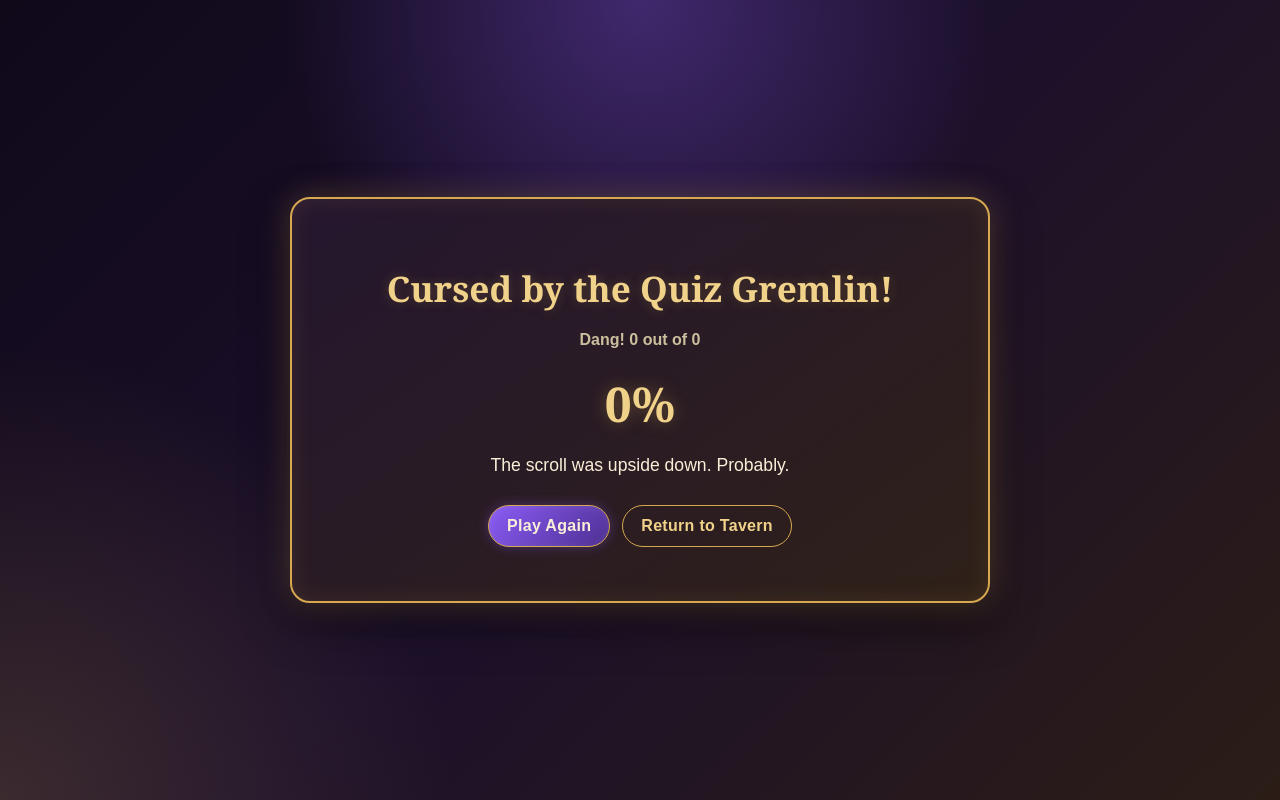
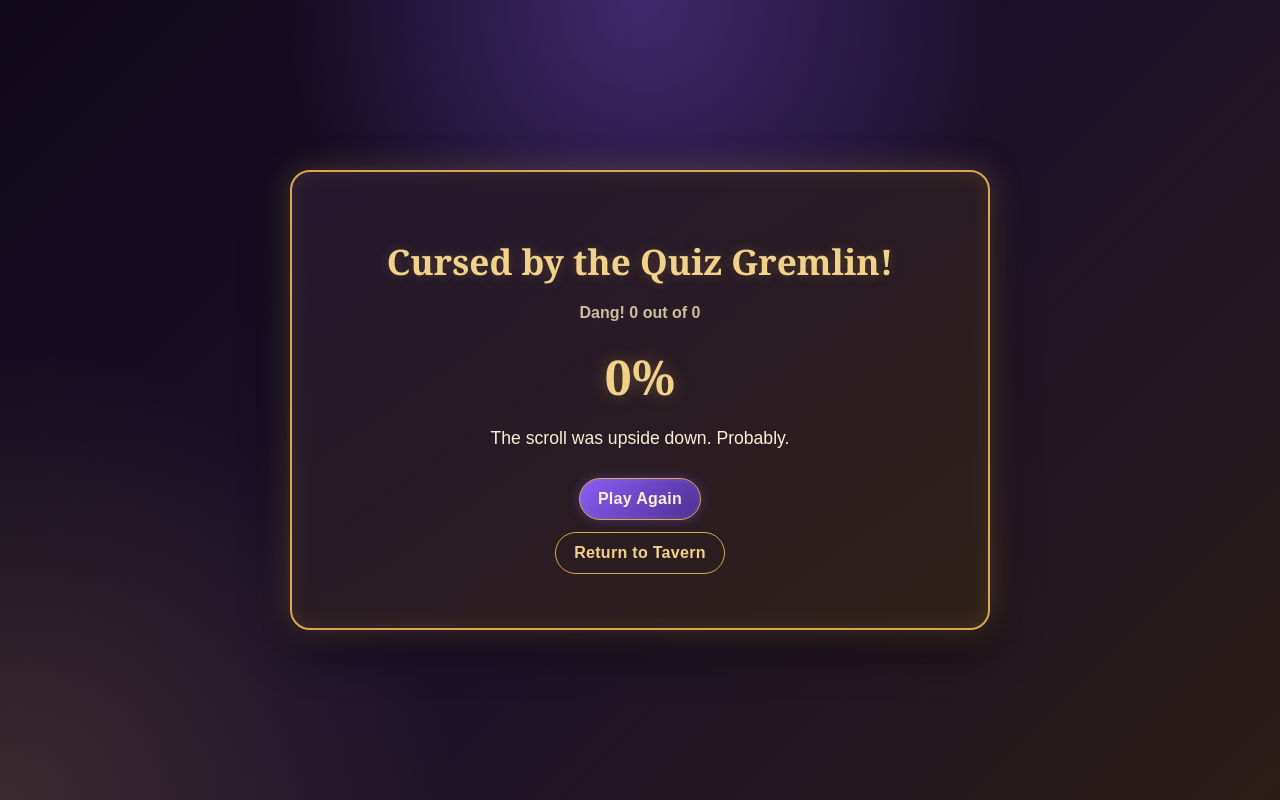
Before and after one commit to trystonproffit-jpg/trivia-app, a React (Vite) app in the folder client/: page /results in a window 1280 px wide. Built offline with nearby package versions, Linux system fonts and the light colour scheme; the HTML template or start-up script is replaced by a standard one.

Commit message:
Added some Framer animation to quiz/result pages

```diff
--- a/client/src/components/AnswerButton.jsx
+++ b/client/src/components/AnswerButton.jsx
@@ -1,16 +1,70 @@
+import { motion } from "framer-motion";
+
 function AnswerButton({ buttonText, onClick, disabled, status }) {
     const buttonClass = status
         ? `answer-button ${status}`
         : "answer-button";
 
+    const entranceVariants = {
+        hidden: {
+            opacity: 0,
+            y: 35,
+            scale: 0.92,
+            rotateX: -20,
+        },
+        visible: {
+            opacity: 1,
+            y: 0,
+            scale: 1,
+            rotateX: 0,
+            transition: {
+                duration: 0.6,
+                ease: [0.22, 1, 0.36, 1],
+            },
+        },
+    };
+
+    const feedbackAnimation =
+        status === "correct-answer"
+            ? {
+                scale: [1, 1.06, 1],
+            }
+            : status === "wrong-answer"
+                ? {
+                    x: [0, -10, 10, -7, 7, 0],
+                }
+                : {};
+
     return (
-        <button
-            className={buttonClass}
-            onClick={onClick}
-            disabled={disabled}
-        >
-            {buttonText}
-        </button>
+        <motion.div variants={entranceVariants}>
+            <motion.button
+                className={buttonClass}
+                onClick={onClick}
+                disabled={disabled}
+                animate={feedbackAnimation}
+                transition={{
+                    duration: status === "wrong-answer" ? 0.35 : 0.6,
+                }}
+                whileHover={
+                    !disabled
+                        ? {
+                            scale: 1.04,
+                            x: 6,
+                            boxShadow: "0 0 22px rgba(214, 168, 79, 0.45)",
+                        }
+                        : {}
+                }
+                whileTap={
+                    !disabled
+                        ? {
+                            scale: 0.96,
+                        }
+                        : {}
+                }
+            >
+                {buttonText}
+            </motion.button>
+        </motion.div>
     );
 }
 
--- a/client/src/components/TimerBar.jsx
+++ b/client/src/components/TimerBar.jsx
@@ -1,5 +1,28 @@
-function TimerBar({ timeLeft, timerLength }) {
-    const timerPercentage = (timeLeft / timerLength) * 100;
+import { useEffect } from "react";
+import { motion, useAnimationControls } from "framer-motion";
+
+function TimerBar({ timeLeft, timerLength, isRunning, timerKey }) {
+    const controls = useAnimationControls();
+
+    useEffect(() => {
+        controls.set({ scaleX: 1 });
+
+        if (isRunning) {
+            controls.start({
+                scaleX: 0,
+                transition: {
+                    duration: timerLength,
+                    ease: "linear",
+                },
+            });
+        }
+    }, [timerKey, timerLength]);
+
+    useEffect(() => {
+        if (!isRunning) {
+            controls.stop();
+        }
+    }, [isRunning]);
 
     return (
         <div className="timer-section">
@@ -8,10 +31,10 @@ function TimerBar({ timeLeft, timerLength }) {
             </p>
 
             <div className="timer-bar">
-                <div
+                <motion.div
                     className="timer-fill"
-                    style={{ width: `${timerPercentage}%` }}
-                ></div>
+                    animate={controls}
+                ></motion.div>
             </div>
         </div>
     );
--- a/client/src/pages/Quiz.jsx
+++ b/client/src/pages/Quiz.jsx
@@ -7,6 +7,7 @@ import ErrorMessage from "../components/ErrorMessage";
 import QuestionCard from "../components/QuestionCard";
 import HomeButton from "../components/HomeButton";
 import TimerBar from "../components/TimerBar";
+import { motion } from "framer-motion";
 
 // Creates a shuffled copy of an array so the correct answer is not always first
 function shuffleArray(array) {
@@ -192,6 +193,8 @@ function Quiz() {
                     <TimerBar
                         timeLeft={timeLeft}
                         timerLength={timerLength}
+                        isRunning={timerEnabled && !selectedAnswer}
+                        timerKey={currentQuestionIndex}
                     />
                 )}
 
@@ -201,7 +204,19 @@ function Quiz() {
                     totalQuestions={questions.length}
                 />
 
-                <div className="answer-list">
+                <motion.div
+                    className="answer-list"
+                    key={currentQuestionIndex}
+                    initial="hidden"
+                    animate="visible"
+                    variants={{
+                        visible: {
+                            transition: {
+                                staggerChildren: 0.18,
+                            },
+                        },
+                    }}
+                >
                     {shuffledAnswers.map((answer) => {
                         let buttonText = answer;
                         let status = "";
@@ -227,7 +242,7 @@ function Quiz() {
                             />
                         );
                     })}
-                </div>
+                </motion.div>
 
                 {selectedAnswer && (
                     <p className="selected-answer">
--- a/client/src/pages/Results.jsx
+++ b/client/src/pages/Results.jsx
@@ -1,4 +1,6 @@
+import { useEffect } from "react";
 import { useLocation, useNavigate } from "react-router-dom";
+import { motion, useMotionValue, useTransform, animate } from "framer-motion";
 import HomeButton from "../components/HomeButton";
 
 function Results() {
@@ -14,6 +16,18 @@ function Results() {
         results.totalQuestions > 0
             ? Math.round((results.score / results.totalQuestions) * 100)
             : 0;
+
+    const count = useMotionValue(0);
+    const rounded = useTransform(count, (latest) => Math.round(latest));
+
+    useEffect(() => {
+        const controls = animate(count, percentage, {
+            duration: 1.2,
+            ease: "easeOut",
+        });
+
+        return () => controls.stop();
+    }, [percentage]);
 
     let title = "";
     let message = "";
@@ -41,25 +55,73 @@ function Results() {
         message = "The scroll was upside down. Probably.";
     }
 
+    const cardVariants = {
+        hidden: {
+            opacity: 0,
+            scale: 0.9,
+            y: 30,
+        },
+        visible: {
+            opacity: 1,
+            scale: 1,
+            y: 0,
+            transition: {
+                duration: 0.7,
+                ease: [0.22, 1, 0.36, 1],
+                staggerChildren: 0.2,
+            },
+        },
+    };
+
+    const itemVariants = {
+        hidden: {
+            opacity: 0,
+            y: 20,
+        },
+        visible: {
+            opacity: 1,
+            y: 0,
+            transition: {
+                duration: 0.5,
+                ease: "easeOut",
+            },
+        },
+    };
+
     return (
         <div className="page">
-            <div className="card">
-                <h2>{title}</h2>
+            <motion.div
+                className="card"
+                variants={cardVariants}
+                initial="hidden"
+                animate="visible"
+            >
+                <motion.h2 variants={itemVariants}>
+                    {title}
+                </motion.h2>
 
-                <p className="result-score">
+                <motion.p className="result-score" variants={itemVariants}>
                     Dang! {results.score} out of {results.totalQuestions}
-                </p>
+                </motion.p>
 
-                <p className="result-percentage">{percentage}%</p>
+                <motion.p className="result-percentage" variants={itemVariants}>
+                    <motion.span>{rounded}</motion.span>%
+                </motion.p>
 
-                <p className="result-message">{message}</p>
+                <motion.p className="result-message" variants={itemVariants}>
+                    {message}
+                </motion.p>
 
+                <motion.div variants={itemVariants}>
                     <button onClick={() => navigate("/setup")}>
                         Play Again
                     </button>
+                </motion.div>
 
+                <motion.div variants={itemVariants}>
                     <HomeButton />
-            </div>
+                </motion.div>
+            </motion.div>
         </div>
     );
 }
--- a/client/src/styles/App.css
+++ b/client/src/styles/App.css
@@ -336,8 +336,13 @@ label {
 }
 
 .timer-fill {
+    width: 100%;
     height: 100%;
     background: linear-gradient(90deg, var(--gold), var(--purple));
     box-shadow: 0 0 14px var(--purple-glow);
-    transition: width 1s linear;
+    transform-origin: left;
 }
+
+.answer-list > div {
+    width: 100%;
+}
```
Also changed, not shown: client/src/components/PortalBackground.jsx (added). Lines whose indentation alone changed are shown as unchanged.
